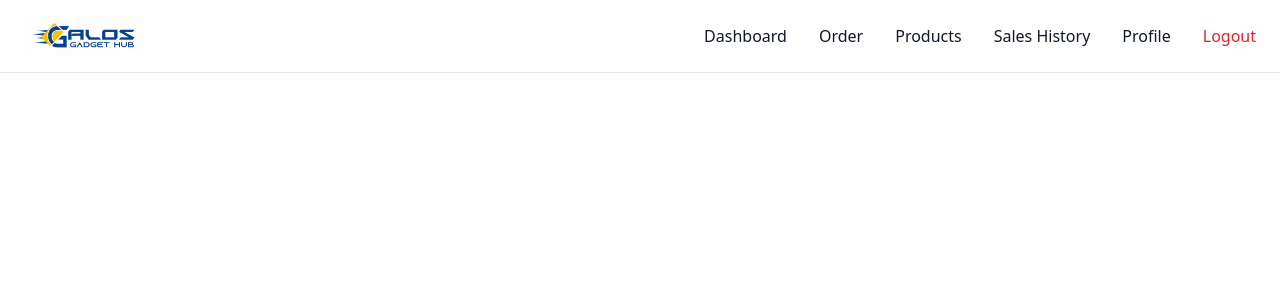
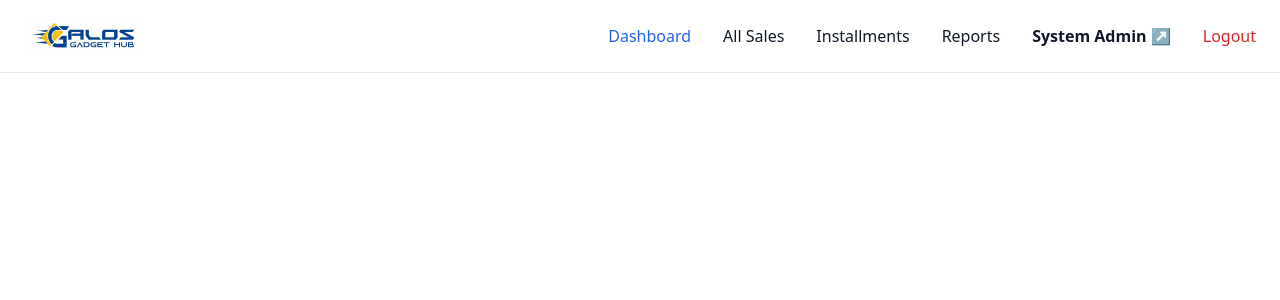
Before and after one commit to johnaljennegalos/django-pos-scanner, a Django app: page / in a window 1280 px wide. Shown: the top 300 px of the page. Run offline with Django 5.2, Linux system fonts and the light colour scheme; the visitor is signed in with stand-in values (Sample User, id 1); some libraries are stand-ins or nearby versions.

Commit message:
fix: modify navbar to display list based on role

```diff
--- a/accounts/templates/accounts/navbar.html
+++ b/accounts/templates/accounts/navbar.html
@@ -10,35 +10,24 @@
     <div class="hidden w-full md:block md:w-auto" id="navbar-default">
       <ul class="font-medium flex flex-col p-4 md:p-0 mt-4 border border-gray-100 rounded-lg bg-gray-50 md:flex-row md:space-x-8 rtl:space-x-reverse md:mt-0 md:border-0 md:bg-white">
 
-        <li>
-          <a href="#" class="block py-2 px-3 text-gray-900 rounded hover:bg-gray-100 md:hover:bg-transparent md:border-0 md:hover:text-blue-600 md:p-0">
-            Dashboard
-          </a>
-        </li>
+        {% if request.user.is_superuser %}
 
-        <li>
-          <a href="#" class="block py-2 px-3 text-gray-900 rounded hover:bg-gray-100 md:hover:bg-transparent md:border-0 md:hover:text-blue-600 md:p-0">
-            Order
-          </a>
-        </li>
+        <li><a href="#" class="block py-2 px-3 text-white bg-blue-700 rounded md:bg-transparent md:text-blue-600 md:p-0">Dashboard</a></li>
+        <li><a href="#" class="block py-2 px-3 text-gray-900 rounded hover:bg-gray-100 md:hover:text-blue-600 md:p-0">All Sales</a></li>
+        <li><a href="#" class="block py-2 px-3 text-gray-900 rounded hover:bg-gray-100 md:hover:text-blue-600 md:p-0">Installments</a></li>
+        <li><a href="#" class="block py-2 px-3 text-gray-900 rounded hover:bg-gray-100 md:hover:text-blue-600 md:p-0">Reports</a></li>
 
-        <li>
-          <a href="#" class="block py-2 px-3 text-gray-900 rounded hover:bg-gray-100 md:hover:bg-transparent md:border-0 md:hover:text-blue-600 md:p-0">
-            Products
-          </a>
-        </li>
+        <li><a href="/admin/" target="_blank" class="block py-2 px-3 text-gray-900 font-bold rounded hover:bg-gray-100 md:hover:text-blue-600 md:p-0">System Admin ↗</a></li>
 
-        <li>
-          <a href="#" class="block py-2 px-3 text-gray-900 rounded hover:bg-gray-100 md:hover:bg-transparent md:border-0 md:hover:text-blue-600 md:p-0">
-            Sales History
-          </a>
-        </li>
+        {% else %}
 
-        <li>
-          <a href="#" class="block py-2 px-3 text-gray-900 rounded hover:bg-gray-100 md:hover:bg-transparent md:border-0 md:hover:text-blue-600 md:p-0">
-            Profile
-          </a>
-        </li>
+        <li><a href="#" class="block py-2 px-3 text-white bg-blue-700 rounded md:bg-transparent md:text-blue-600 md:p-0">POS Terminal</a></li>
+        <li><a href="#" class="block py-2 px-3 text-gray-900 rounded hover:bg-gray-100 md:hover:text-blue-600 md:p-0">Products</a></li>
+        <li><a href="#" class="block py-2 px-3 text-gray-900 rounded hover:bg-gray-100 md:hover:text-blue-600 md:p-0">Calculator</a></li>
+        <li><a href="#" class="block py-2 px-3 text-gray-900 rounded hover:bg-gray-100 md:hover:text-blue-600 md:p-0">My Sales</a></li>
+        <li><a href="#" class="block py-2 px-3 text-gray-900 rounded hover:bg-gray-100 md:hover:text-blue-600 md:p-0">Profile</a></li>
+
+        {% endif %}
 
         <li>
              <form action="{% url 'logout' %}" method="post" class="inline">
```
